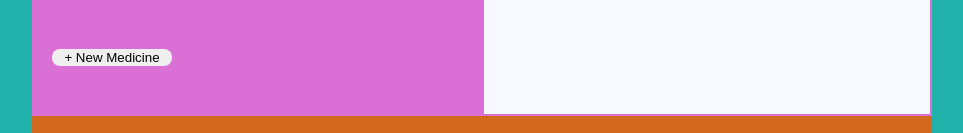
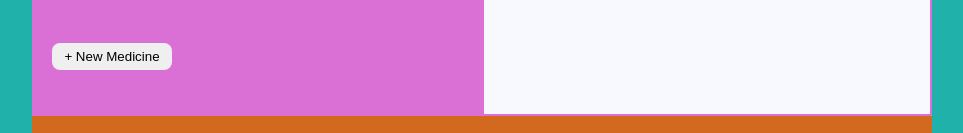
Before and after one commit to PierreLampre/medicine-tracker, a React (Create React App) app: page / in a window 1280 px wide. Shown: the part 202-335 px from the top of the page, without its empty margins (158-1121 px from the left). Built offline with nearby package versions, Linux system fonts and the light colour scheme; a web font is replaced by a local one.

Commit message:
added padding to new medicine button and fixed overflow problem with notepad

```diff
--- a/src/components/Setter/setter.css
+++ b/src/components/Setter/setter.css
@@ -17,6 +17,7 @@
 .button{
     width: 120px;
     border-radius: 8px;
+    padding: 6px;
 }
 
 .button:hover {
--- a/src/components/Views/Notepad/notepad.css
+++ b/src/components/Views/Notepad/notepad.css
@@ -10,6 +10,7 @@
     grid-row: 3 / 11;
     grid-column: 1 / 2;
     grid-template-rows: 20px minmax(426px, auto);
+    overflow: hidden;
 }
 
 .top-binding{
```
